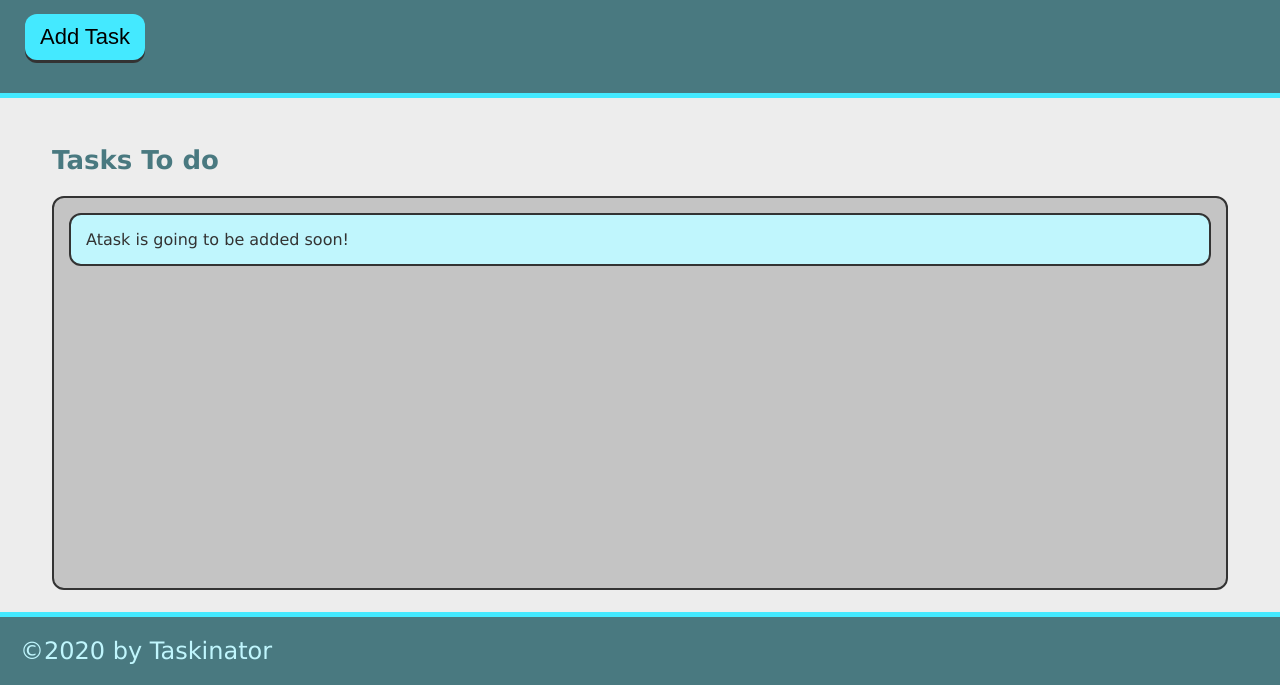
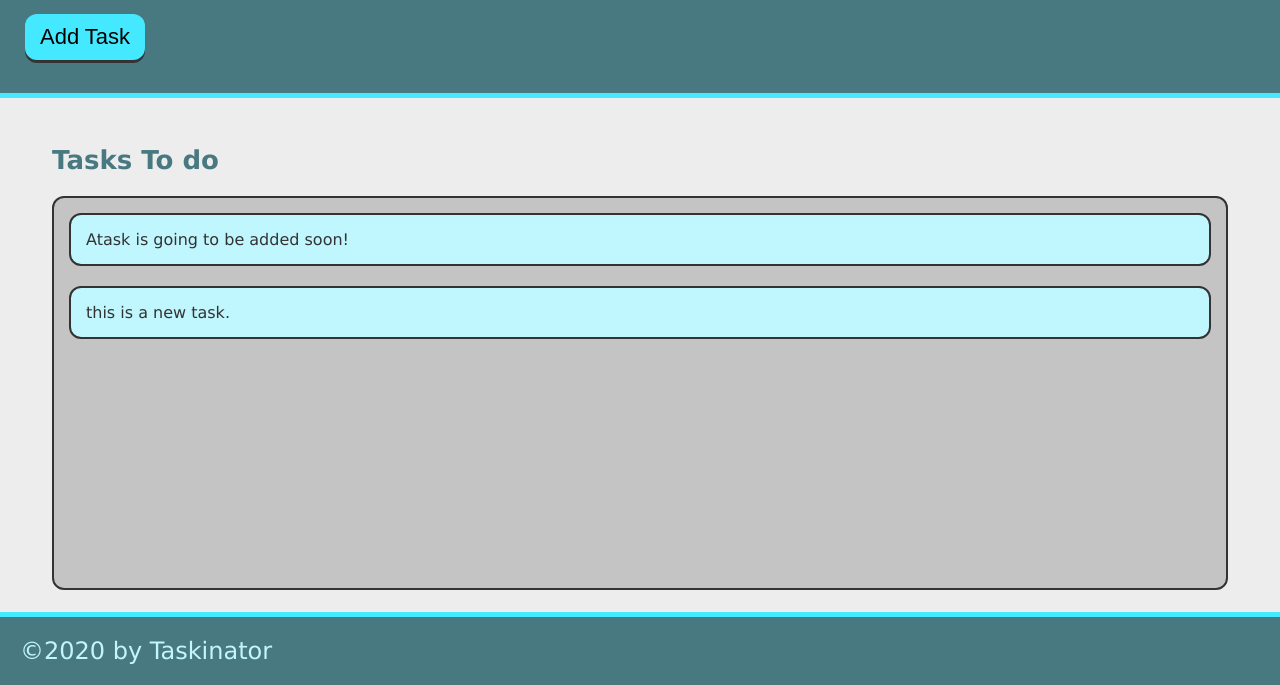
Before and after one commit to JohnPac15/taskinator, a plain HTML site: page index.html in a window 1280 px wide. Both pictures are taken after a click on the button "Add Task". Shown: the part 115-800 px from the top of the page. Drawn offline with Linux system fonts and the light colour scheme.

Commit message:
add ability to add task

```diff
--- a/assets/js/script.js
+++ b/assets/js/script.js
@@ -0,0 +1,24 @@
+var buttonEl = document.querySelector("#save-task");
+var taskToDoEl = document.querySelector("#tasks-to-do");
+
+
+var createTaskHandker = function() {
+    var listItemEl = document.createElement("li");
+    listItemEl.className = "task-item";
+    listItemEl.textContent = "this is a new task. ";
+    taskToDoEl.appendChild(listItemEl);
+};
+buttonEl.addEventListener("click", createTaskHandker);
+
+
+// var buttonEl = document.querySelector("#save-task");
+// var tasksToDoEl = document.querySelector("#tasks-to-do");
+
+// var createTaskHandler = function() {
+//   var listItemEl = document.createElement("li");
+//   listItemEl.className = "task-item";
+//   listItemEl.textContent = "This is a new task.";
+//   tasksToDoEl.appendChild(listItemEl);
+//   };
+
+// buttonEl.addEventListener("click", createTaskHandler);
--- a/index.html
+++ b/index.html
@@ -12,7 +12,7 @@
     <header>
         <h1 class="page-title">Taskinator</h1>
         <p>Click the button below to add a new task!</p>
-        <button class="btn">Add Task</button>
+        <button id="save-task" class="btn">Add Task</button>
     </header>
 
     <main class="page-content">
@@ -20,7 +20,7 @@
             <h2 class="list-title">
                 Tasks To do
             </h2>
-            <ul class="task-list">
+            <ul id="tasks-to-do" class="task-list">
                 <li class="task-item">Atask is going to be added soon!</li>
             </ul>
         </section>
```
